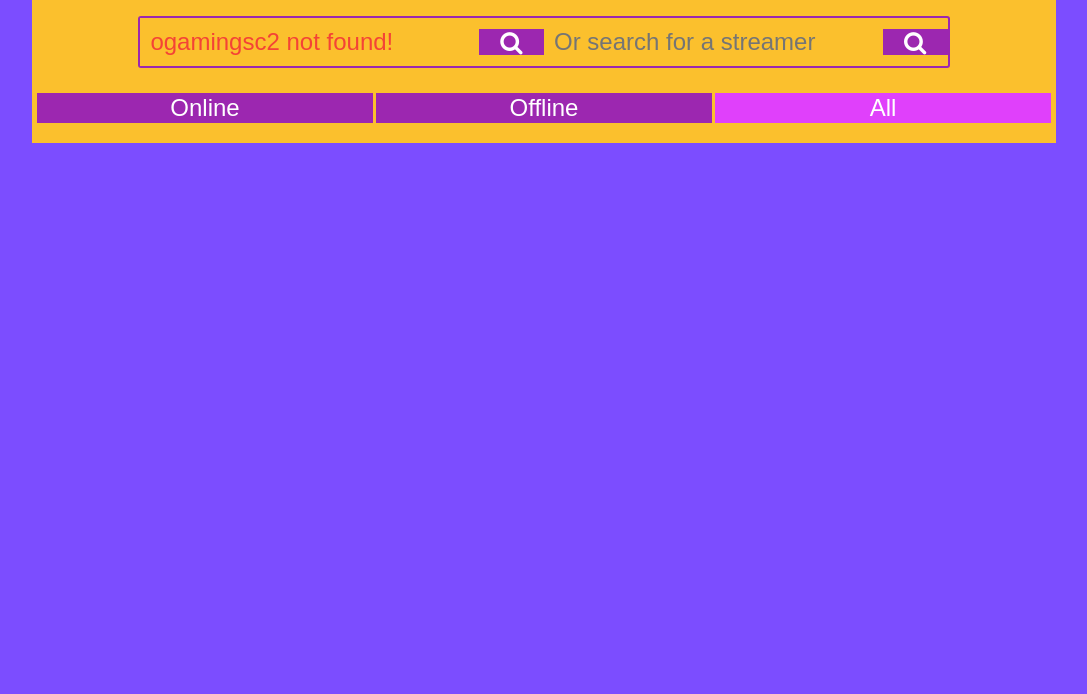
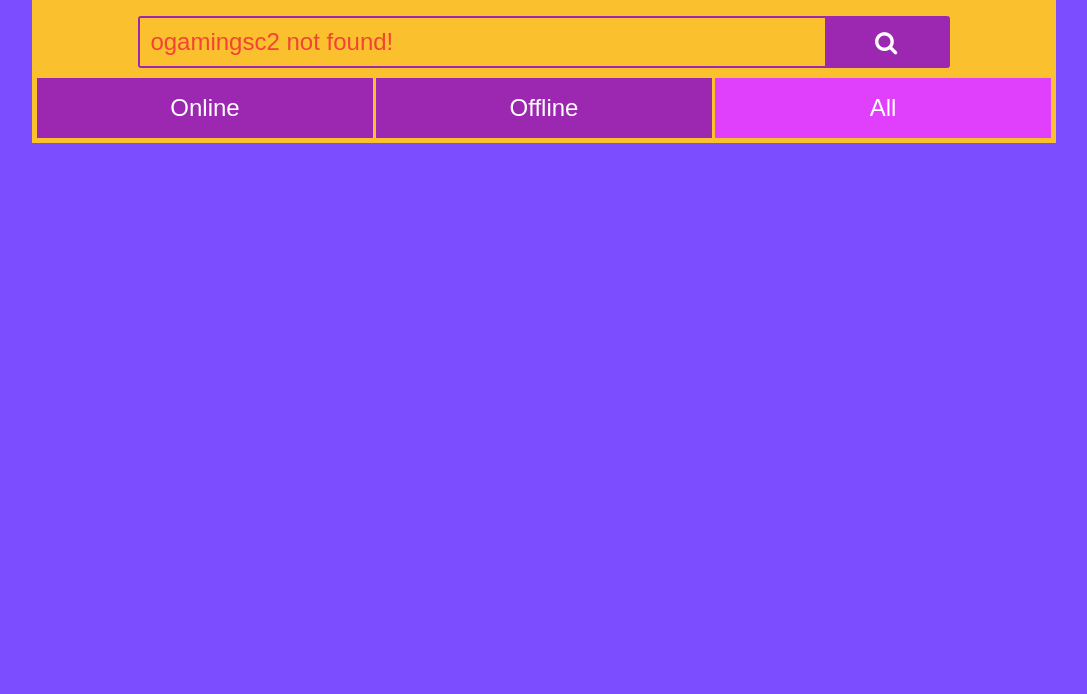
Before and after one commit to mgrienauer/twitch_streamers, a plain HTML site: page index.html in a window 1280 px wide. Shown: the part 106-800 px from the top of the page, without its empty margins (96-1183 px from the left). Drawn offline with nearby package versions, Linux system fonts and the light colour scheme; no server answers.

Commit message:
fixed css issue

```diff
--- a/assets/main.css
+++ b/assets/main.css
@@ -73,7 +73,7 @@ button {
   display: flex;
   justify-content: center;
   align-items: center;
-
+  align-self: stretch;
   flex: 1;
   width: 100%;
   font-size: 1em;
--- a/index.html
+++ b/index.html
@@ -27,8 +27,6 @@
       <div class="search-bar">
         <input type="text" name="search" id="streamer-search" placeholder="Or search for a streamer"/>
         <button type="submit" class="btn btn-search"><i class="fa fa-search"></i></button>
-        <input type="text" name="search" id="streamer-search" placeholder="Or search for a streamer" />
-        <button type="submit" class="btn btn-search" id="search-btn"><i class="fa fa-search"></i></button>
       </div>
       <div class="status-btns">
         <button type="button" class="btn btn-online">Online</button>
```
